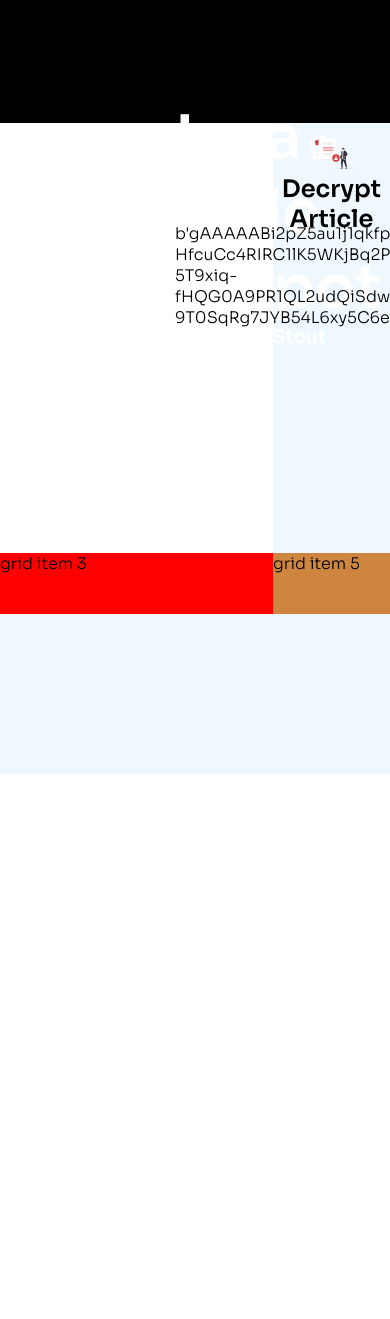
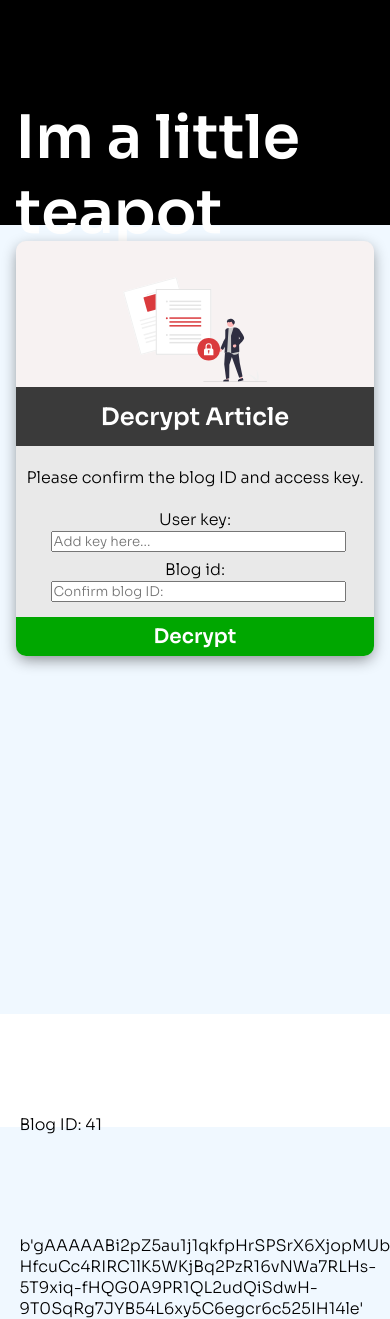
Before and after one commit to CharlieWWW94/pk_blog, a Django app: page /blogs/blog/41 in a window 390 px wide; the page is wider, and only the part inside the window is pictured. Shown: the part 70-1389 px from the top of that part. Before the commit the page ends 844 px from the top of that part, so only its background shows below. Run offline with Django 4.2, Linux system fonts and the light colour scheme; data comes from the database, SQL or seed files in the repository.

Commit message:
Add responsive design for decryption form

```diff
--- a/blogs/forms.py
+++ b/blogs/forms.py
@@ -11,5 +11,5 @@ class NewBlogForm(forms.Form):
     author = forms.CharField( widget=forms.TextInput(attrs={'placeholder': 'Who are you?'}))
 
 class DecryptForm(forms.Form):
-    user_key = forms.CharField( widget=forms.Textarea(attrs={'class': 'form-content', 'placeholder': ' Add your blog content here...', 'rows': 20, 'cols': 10, }))
-    blog_id = forms.CharField( widget=forms.TextInput(attrs={'placeholder': 'Confirm blog ID:'}))
+    user_key = forms.CharField( widget=forms.TextInput(attrs={'class': 'form-content-1', 'placeholder': 'Add key here...'}))
+    blog_id = forms.CharField( widget=forms.TextInput(attrs={'class': 'form-content-2', 'placeholder': 'Confirm blog ID:'}))
--- a/blogs/views.py
+++ b/blogs/views.py
@@ -40,9 +40,11 @@ def view_blog(request, id):
         blog_decryption = BlogEncryptor(given_key=decoded_key)
         blog_content = blog_decryption.decrypt(eval(blog.blog_content))
         blog.blog_content = blog_content
+        print(f"This is the decrypted content: {blog.blog_content}")
+        blog.is_encrypted = False
         #return webpage
         form = DecryptForm
-        return render(request, 'blogs/blog.html', {'blog': [blog], 'form': form})
+        return render(request, 'blogs/blog.html', {'blog': blog, 'form': form})
 
 
     #Inital page render for blog post
--- a/static/css/article.css
+++ b/static/css/article.css
@@ -44,6 +44,7 @@
     margin-left: 175px;
     margin-right: 50px;
     margin-top: 100px;
+    max-width: 80%;
 }
 
 .grid-item-3 {
@@ -54,6 +55,43 @@
 .grid-item-4 {
     grid-area: form;
     text-align: center;
+    padding: 4%;
+}
+
+.decrypt-form {
+    background-color: rgb(233, 233, 233);
+    border-radius: 10px;
+    -webkit-box-shadow: 0px 5px 15px -2px rgba(0,0,0,0.47);
+    box-shadow: 0px 5px 15px -2px rgba(0,0,0,0.47);
+}
+
+.form-head {
+    background-color: rgb(247, 242, 242);
+    width: 100%;
+    border-radius: 10px 10px 0 0;
+}
+
+.form-title {
+    background-color: rgb(58, 58, 58);
+    padding: 4% 0;
+    color: white;
+}
+
+.entries {
+    text-align: center;
+}
+
+.form-content-1 {
+    width: 82%;
+    margin-left: 4%;
+    margin-right: 2%;
+    margin-bottom: 2%;
+}
+
+.form-content-2 {
+    width: 82%;
+    margin-left: 4%;
+    margin-right: 2%;
 }
 
 .article-image {
@@ -61,7 +99,45 @@
     margin-top: 10%;
 }
 
+.submit-button {
+    font-weight: bold;
+    color: white;
+    border: none;
+    border-radius: 0 0 10px 10px;
+    width: 100%;
+    margin-top: 4%;;
+    background-color: rgb(0, 167, 0);
+    font-size: 20px;
+    padding: 2%;
+}
+
 .grid-item-5 {
     background-color: peru;
     grid-area: col2;
 }
+
+@media(max-width: 1200px) {
+
+    .grid-container {
+        grid-template-columns: 100%;
+        grid-template-areas:
+        "hero"
+        "form"
+        "article"
+        ;
+
+    }
+
+    .blog-title {
+        margin-left: 4%;
+    }
+
+    .strapline {
+        margin-left: 4%;
+    }
+
+    .body-text {
+        margin-left: 5%;
+        margin-right: 0;
+    }
+}
--- a/templates/blogs/blog.html
+++ b/templates/blogs/blog.html
@@ -8,12 +8,29 @@
         <h1 class="blog-title">{{blog.title}}</h1>
         <h3 class="strapline">{{blog.strapline}}</h3>
     </div>
-    <div class="grid-item grid-item-2"><p class="body-text">{{blog.blog_content}}</p></div>
+    <div class="grid-item grid-item-2">
+        <p class="body-text">Blog ID: {{blog.id}}</p>
+        {% if blog.is_encrypted == True %}
+            <p class="body-text">***Please enter decryption key***</p>
+        {% else %}
+            <p class="body-text">{{blog.blog_content}}</p>
+        {% endif %}
+    </div>
     <div class="grid-item grid-item-3">grid item 3</div>
     <div class="grid-item grid-item-4">
         <div class="decrypt-form">
+            <div class="form-head">
             <img class="article-image" src="{% static 'images/article_img.svg' %}" alt="">
-            <h2>Decrypt Article</h2>
+        </div>
+            <h2 class="form-title">Decrypt Article</h2>
+            <br>
+            <form class="entries" method="post">
+                <p>Please confirm the blog ID and access key.</p>
+                <br>
+                {% csrf_token %}
+                {{form.as_p}}
+                <button class="submit-button" type="Submit">Decrypt</button>
+            </form>
         </div>
     </div>
     <div class="grid-item grid-item-5">grid item 5</div>
```
